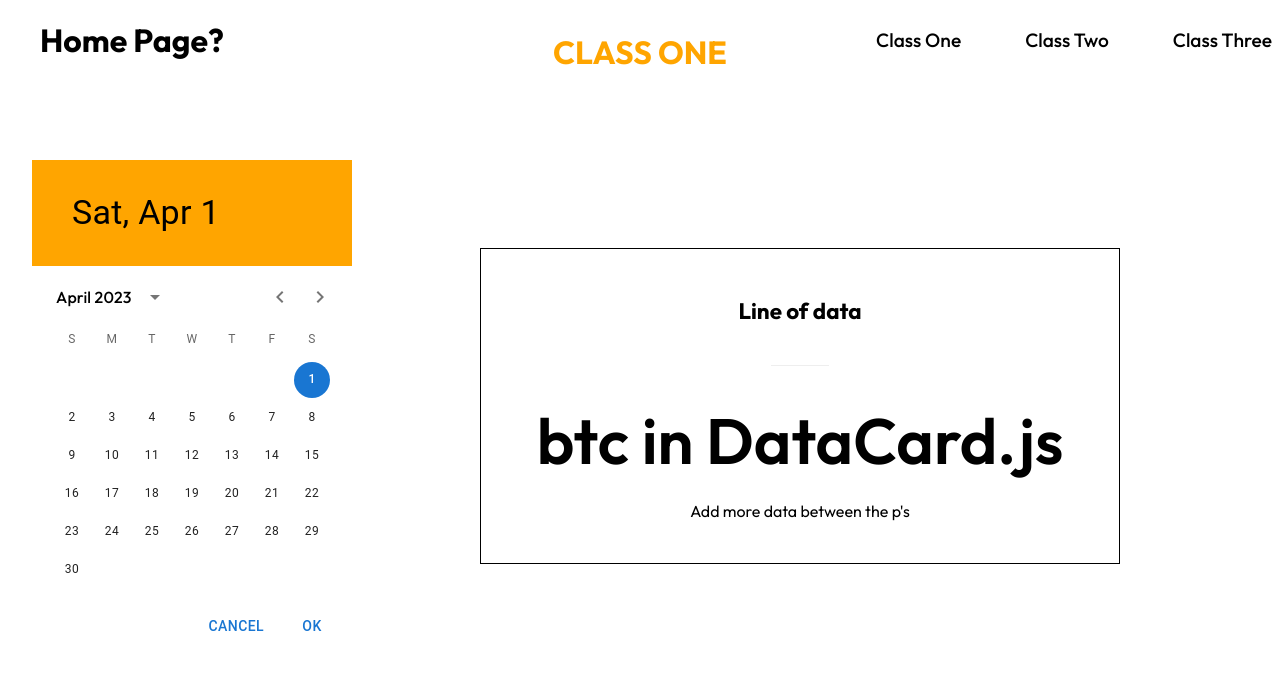
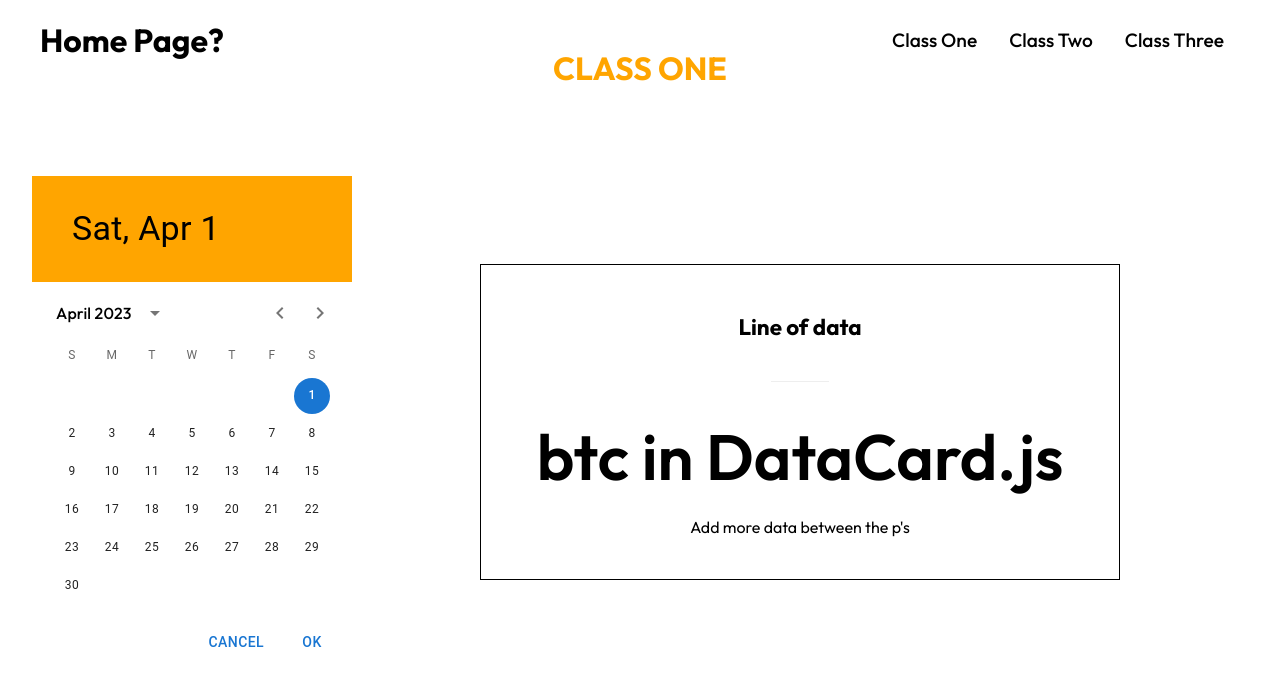
Before and after one commit to kaylanesbitt/anti-hell-week, a React (Create React App) app in the folder react-rolex/: page / in a window 1280 px wide. Shown: the top 686 px of the page. Built offline with nearby package versions, Linux system fonts and the light colour scheme.

Commit message:
fixed the navbar, frontend essentially done besides possible homepage, just needs data

```diff
--- a/react-rolex/src/components/NavbarStyles.css
+++ b/react-rolex/src/components/NavbarStyles.css
@@ -3,7 +3,7 @@
 }
 
 .nav-menu li {
-    padding: 0 2rem;
+    padding: 0 1rem;
 }
 
 .nav-menu li a {
@@ -20,9 +20,9 @@
     justify-content: space-between;
     align-items: center;
     padding: 0.5rem;
-    position: fixed;
+    position: relative;
     width: 100%;
-    height: 10px;
+    height: 5px;
     z-index: 10;
 }
 
--- a/react-rolex/src/routes/ClassThree.js
+++ b/react-rolex/src/routes/ClassThree.js
@@ -3,10 +3,12 @@ import React from 'react'
 import Calendar from '../components/Calendar';
 //import Dates from './components/Dates';
 import DataCard from '../components/DataCard';
+import Navbar from '../components/Navbar';
 
 function App() {
   return (
     <div className="App">
+      <Navbar />
       <h1 className='header-text'>Class Three</h1>
       <div className="container">
         <Calendar className='calendar' />
--- a/react-rolex/src/routes/ClassTwo.js
+++ b/react-rolex/src/routes/ClassTwo.js
@@ -3,10 +3,12 @@ import React from 'react'
 import Calendar from '../components/Calendar';
 //import Dates from './components/Dates';
 import DataCard from '../components/DataCard';
+import Navbar from '../components/Navbar';
 
 function App() {
   return (
     <div className="App">
+      <Navbar />
       <h1 className='header-text'>Class Two</h1>
       <div className="container">
         <Calendar className='calendar' />
```
